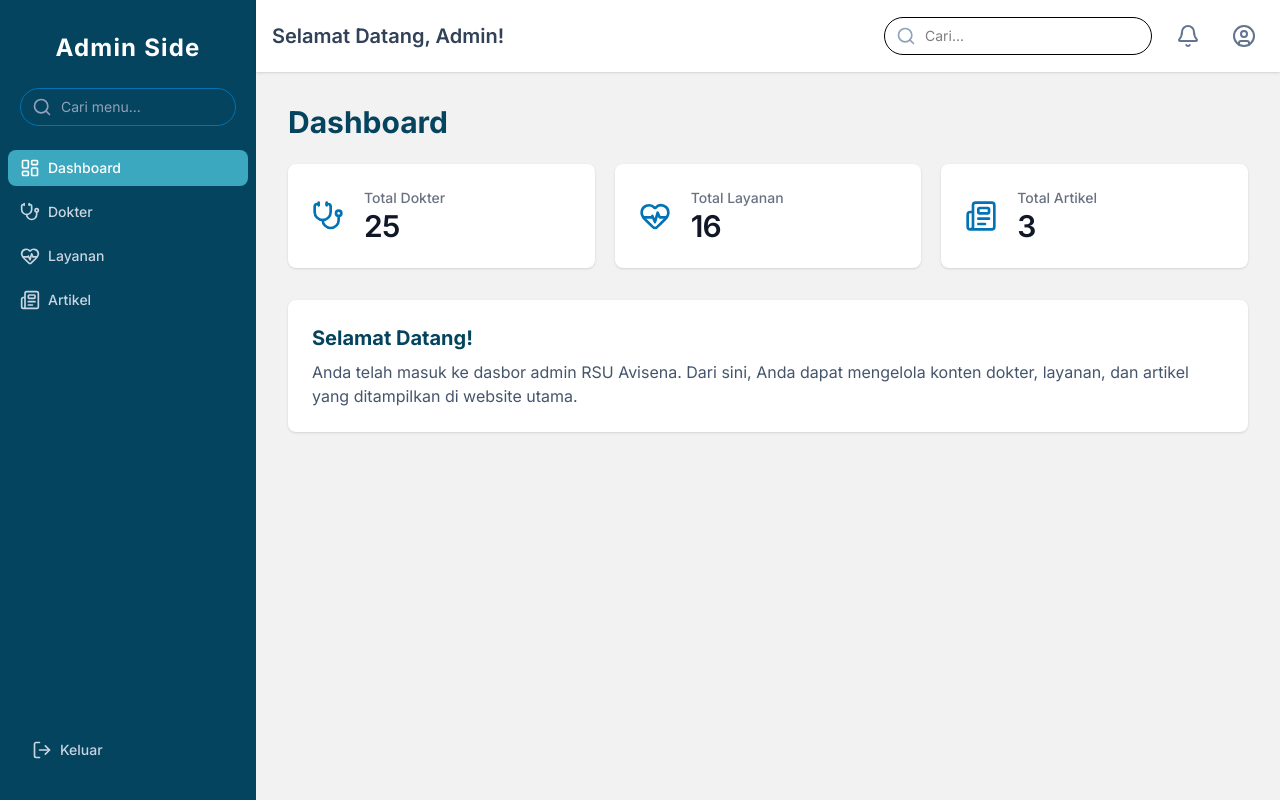
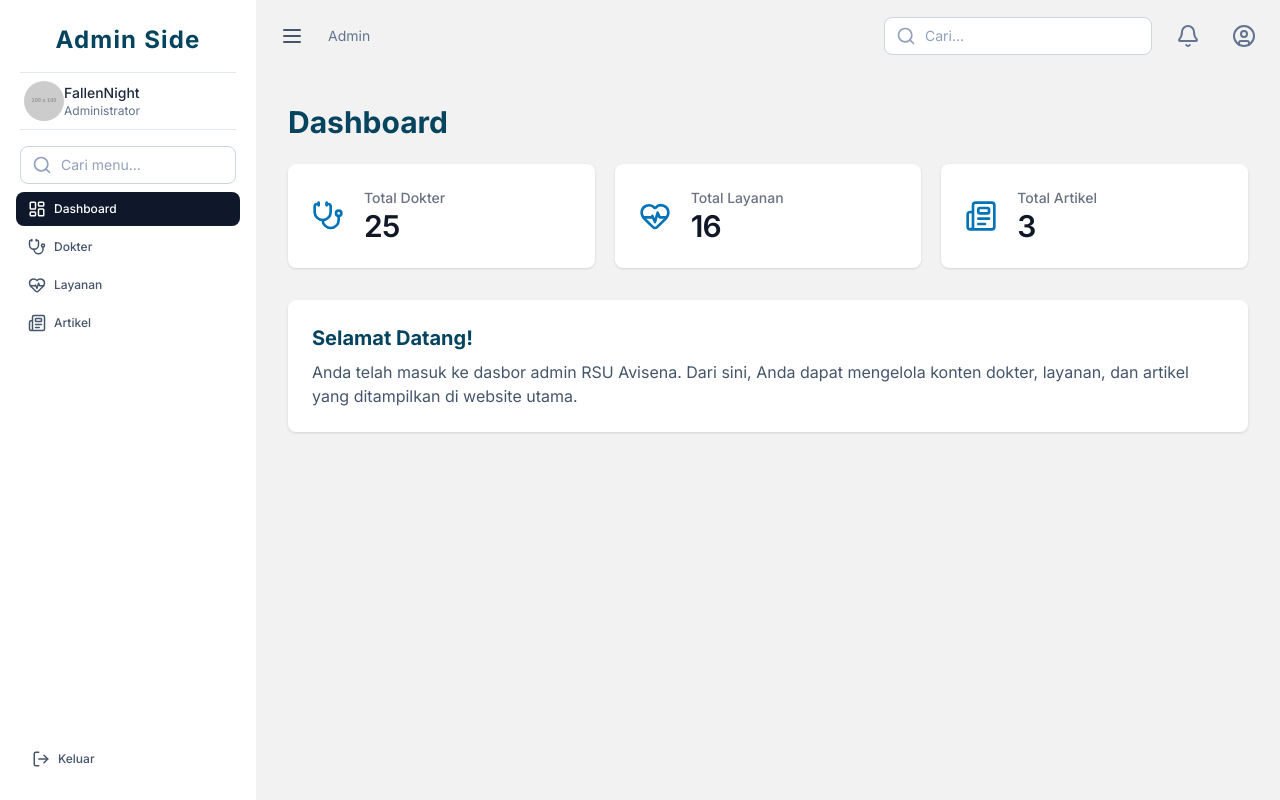
Before and after one commit to Fall2607/Alice, a Next.js app: page /admin in a window 1280 px wide. Built offline with nearby package versions, Linux system fonts and the light colour scheme.

Commit message:
update sidebar admin

```diff
--- a/src/app/(admin)/admin/layout.tsx
+++ b/src/app/(admin)/admin/layout.tsx
@@ -1,4 +1,7 @@
 // File: app/(admin)/admin/layout.tsx
+"use client";
+
+import { useState } from 'react';
 import Sidebar from "@/app/components/admin/Sidebar";
 import HeaderAdmin from "@/app/components/admin/HeaderAdmin";
 
@@ -7,12 +10,20 @@ export default function AdminLayout({
 }: {
   children: React.ReactNode;
 }) {
+  const [isSidebarCollapsed, setSidebarCollapsed] = useState(false);
+
+  const toggleSidebar = () => {
+    setSidebarCollapsed(!isSidebarCollapsed);
+  };
+
   return (
     <div className="flex h-screen bg-background">
-      <Sidebar />
+      <Sidebar isCollapsed={isSidebarCollapsed} />
       <div className="flex flex-1 flex-col">
-        <HeaderAdmin />
-        <main className="flex-1 overflow-y-auto p-8">{children}</main>
+        <HeaderAdmin toggleSidebar={toggleSidebar} />
+        <main className="flex-1 overflow-y-auto p-8">
+          {children}
+        </main>
       </div>
     </div>
   );
--- a/src/app/components/admin/HeaderAdmin.tsx
+++ b/src/app/components/admin/HeaderAdmin.tsx
@@ -1,22 +1,57 @@
 // File: app/components/admin/HeaderAdmin.tsx
 "use client";
 
-import { Bell, Search, UserCircle } from "lucide-react";
+import { Bell, Search, UserCircle, Menu, ChevronRight } from 'lucide-react';
+import { usePathname } from 'next/navigation';
+import Link from 'next/link';
 
-export default function HeaderAdmin() {
+interface HeaderAdminProps {
+  toggleSidebar: () => void;
+}
+
+// Fungsi helper untuk mengubah path menjadi breadcrumbs
+const generateBreadcrumbs = (pathname: string) => {
+  const pathParts = pathname.split('/').filter(part => part);
+  const breadcrumbs = pathParts.map((part, index) => {
+    const href = '/' + pathParts.slice(0, index + 1).join('/');
+    const label = part.charAt(0).toUpperCase() + part.slice(1);
+    return { href, label };
+  });
+  return breadcrumbs;
+};
+
+export default function HeaderAdmin({ toggleSidebar }: HeaderAdminProps) {
+  const pathname = usePathname();
+  const breadcrumbs = generateBreadcrumbs(pathname);
+
   return (
-    <header className="bg-white shadow-sm p-4 flex justify-between items-center">
-      <div>
-        <h1 className="text-xl font-semibold text-slate-700">
-          Selamat Datang, Admin!
-        </h1>
+    <header className="p-4 flex justify-between items-center">
+      <div className="flex items-center gap-4">
+        <button onClick={toggleSidebar} className="p-2 rounded-full hover:bg-slate-100">
+          <Menu className="h-6 w-6 text-slate-600" />
+        </button>
+
+        {/* Breadcrumbs */}
+        <nav className="hidden md:flex items-center text-sm text-slate-500">
+          {breadcrumbs.map((crumb, index) => (
+            <div key={crumb.href} className="flex items-center">
+              <Link href={crumb.href} className="hover:text-primary">
+                {crumb.label}
+              </Link>
+              {index < breadcrumbs.length - 1 && (
+                <ChevronRight size={16} className="mx-1" />
+              )}
+            </div>
+          ))}
+        </nav>
       </div>
+
       <div className="flex items-center space-x-4">
         <div className="relative">
           <input
             type="text"
             placeholder="Cari..."
-            className="pl-10 pr-4 py-2 border rounded-full text-sm focus:outline-none focus:ring-2 focus:ring-primary"
+            className="w-full rounded-lg border border-slate-300 bg-white py-2 pl-10 pr-4 text-sm text-slate-900 placeholder-slate-400 focus:border-primary focus:outline-none focus:ring-1 focus:ring-primary"
           />
           <Search className="absolute left-3 top-1/2 -translate-y-1/2 h-5 w-5 text-slate-400" />
         </div>
--- a/src/app/components/admin/Sidebar.tsx
+++ b/src/app/components/admin/Sidebar.tsx
@@ -3,6 +3,7 @@
 
 import { useState } from "react";
 import Link from "next/link";
+import Image from "next/image";
 import { usePathname } from "next/navigation";
 import {
   LayoutDashboard,
@@ -12,6 +13,7 @@ import {
   LogOut,
   Search,
 } from "lucide-react";
+import Modal from "@/app/components/modal"; // Path diubah menjadi relatif
 
 const navItems = [
   { href: "/admin", icon: LayoutDashboard, label: "Dashboard" },
@@ -20,62 +22,112 @@ const navItems = [
   { href: "/admin/artikel", icon: Newspaper, label: "Artikel" },
 ];
 
-export default function Sidebar() {
+// Menambahkan interface untuk props
+interface SidebarProps {
+  isCollapsed: boolean;
+}
+
+export default function Sidebar({ isCollapsed }: SidebarProps) {
   const pathname = usePathname();
   const [searchTerm, setSearchTerm] = useState("");
+  const [isLogoutModalOpen, setIsLogoutModalOpen] = useState(false);
 
   const filteredNavItems = navItems.filter((item) =>
     item.label.toLowerCase().includes(searchTerm.toLowerCase())
   );
 
   return (
-    <aside className="flex h-screen w-64 flex-col overflow-y-auto bg-primary-dark px-5 py-8">
-      <div className="mb-6 text-center">
-        <h2 className="text-2xl font-bold text-white tracking-wider">
+    <>
+      <aside className={`flex h-screen flex-col overflow-y-auto bg-white py-6 transition-all duration-300 ${isCollapsed ? "w-20 px-2" : "w-64 px-5"}`}>
+        <div className={`text-center transition-all duration-300 ${isCollapsed ? 'h-10' : ''}`}>
+          <h2 className={`text-2xl font-bold text-primary-dark tracking-wider transition-opacity duration-200 ${isCollapsed ? 'opacity-0 h-0' : 'opacity-100'}`}>
             Admin Side
           </h2>
         </div>
 
+        {/* User Profile Section */}
+        <div className={`border-y border-slate-200 py-2 my-4 flex items-center transition-all duration-300 ${isCollapsed ? 'justify-center' : 'px-1'}`}>
+          <Image
+            src="https://placehold.co/100x100/84c1ba/f2f2f2?text=Karir+di+RS+Avisena"
+            alt="Foto Profil Admin"
+            width={40}
+            height={40}
+            className="h-10 w-10 rounded-full object-cover flex-shrink-0"
+          />
+          <div className={`${isCollapsed ? 'hidden' : 'block'}`}>
+            <p className="text-sm font-medium text-slate-800">FallenNight</p>
+            <p className="text-xs text-slate-500">Administrator</p>
+          </div>
+        </div>
+
         {/* Kolom Pencarian */}
-      <div className="relative mb-6">
+        <div className={`relative mb-2 transition-all duration-300 ${isCollapsed ? 'opacity-0 pointer-events-none' : 'opacity-100'}`}>
           <input
             type="text"
             placeholder="Cari menu..."
             value={searchTerm}
             onChange={(e) => setSearchTerm(e.target.value)}
-          className="w-full rounded-full border border-primary bg-primary-dark py-2 pl-10 pr-4 text-sm text-white placeholder-slate-400 focus:border-secondary focus:outline-none focus:ring-1 focus:ring-secondary"
+            className="w-full rounded-lg border border-slate-300 bg-white py-2 pl-10 pr-4 text-sm text-slate-900 placeholder-slate-400 focus:border-primary focus:outline-none focus:ring-1 focus:ring-primary"
           />
           <Search className="absolute left-3 top-1/2 h-5 w-5 -translate-y-1/2 text-slate-400" />
         </div>
 
         <div className="flex flex-1 flex-col justify-between">
-        <nav className="-mx-3 space-y-2">
+          <nav className="-mx-1 space-y-1">
             {filteredNavItems.map((item) => {
               const isActive = pathname === item.href;
               return (
                 <Link
                   key={item.label}
                   href={item.href}
-                className={`flex transform items-center rounded-lg px-3 py-2 text-slate-300 transition-colors duration-300 hover:bg-primary hover:text-white ${
-                  isActive ? "bg-secondary text-white font-bold" : ""
-                }`}
+                  title={isCollapsed ? item.label : undefined}
+                  className={`flex transform items-center rounded-lg px-3 py-2 text-slate-600 transition-colors duration-300 hover:bg-slate-100 hover:text-slate-800 ${isActive ? "bg-slate-900 text-white font-bold hover:bg-slate-900 hover:text-white" : ""} ${isCollapsed ? "justify-center" : ""}`}
                 >
-                <item.icon className="h-5 w-5" aria-hidden="true" />
-                <span className="mx-2 text-sm font-medium">{item.label}</span>
+                  <item.icon className="h-4.5 w-4.5 flex-shrink-0" aria-hidden="true" />
+                  <span className={`mx-2 text-xs font-medium transition-opacity duration-200 ${isCollapsed ? 'opacity-0 hidden' : 'opacity-100'}`}>{item.label}</span>
                 </Link>
               );
             })}
           </nav>
           <div className="mt-6">
+            <button
+              onClick={() => setIsLogoutModalOpen(true)}
+              title={isCollapsed ? "Keluar" : undefined}
+              className={`flex w-full transform items-center rounded-lg px-3 py-2 text-slate-600 transition-colors duration-300 hover:bg-slate-100 hover:text-slate-800 ${isCollapsed ? "justify-center" : ""}`}
+            >
+              <LogOut className="h-4.5 w-4.5 flex-shrink-0" aria-hidden="true" />
+              <span className={`mx-2 text-xs font-medium transition-opacity duration-200 ${isCollapsed ? 'opacity-0 hidden' : 'opacity-100'}`}>Keluar</span>
+            </button>
+          </div>
+        </div>
+      </aside>
+
+      {/* Modal Konfirmasi Logout */}
+      <Modal
+        isOpen={isLogoutModalOpen}
+        onClose={() => setIsLogoutModalOpen(false)}
+        title="Konfirmasi Keluar"
+      >
+        <div>
+          <p className="text-slate-600">
+            Apakah Anda yakin ingin keluar dari halaman admin?
+          </p>
+          <div className="mt-6 flex justify-end gap-4">
+            <button
+              onClick={() => setIsLogoutModalOpen(false)}
+              className="rounded-full bg-slate-200 px-4 py-2 text-sm font-semibold text-slate-700 hover:bg-slate-300"
+            >
+              Batal
+            </button>
             <Link
               href="/"
-            className="flex transform items-center rounded-lg px-3 py-2 text-slate-300 transition-colors duration-300 hover:bg-primary hover:text-white"
+              className="rounded-full bg-red-600 px-4 py-2 text-sm font-semibold text-white hover:bg-red-700"
             >
-            <LogOut className="h-5 w-5" aria-hidden="true" />
-            <span className="mx-2 text-sm font-medium">Keluar</span>
+              Ya, Keluar
             </Link>
           </div>
         </div>
-    </aside>
+      </Modal>
+    </>
   );
 }
```
Lines whose indentation alone changed are shown as unchanged.
